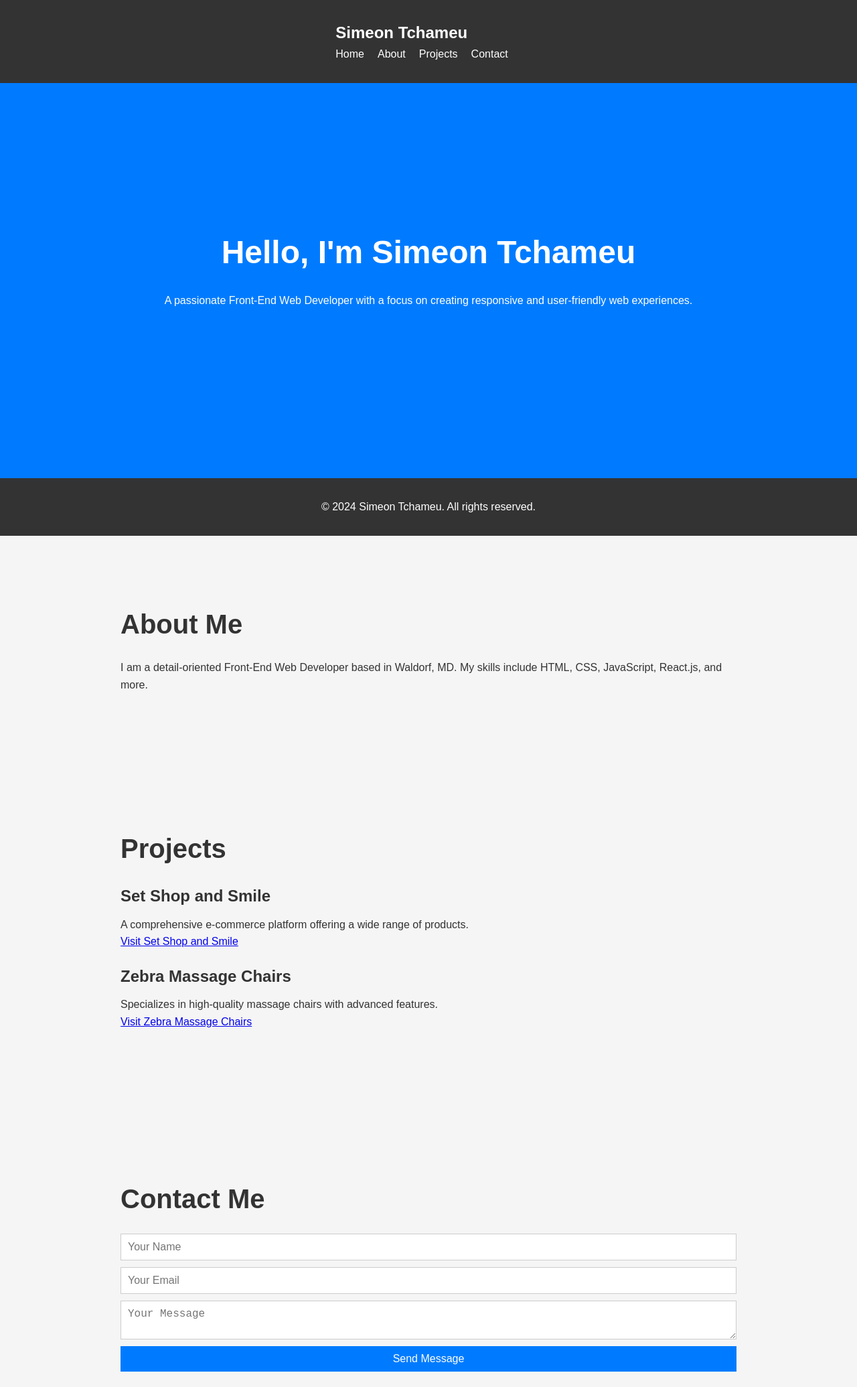
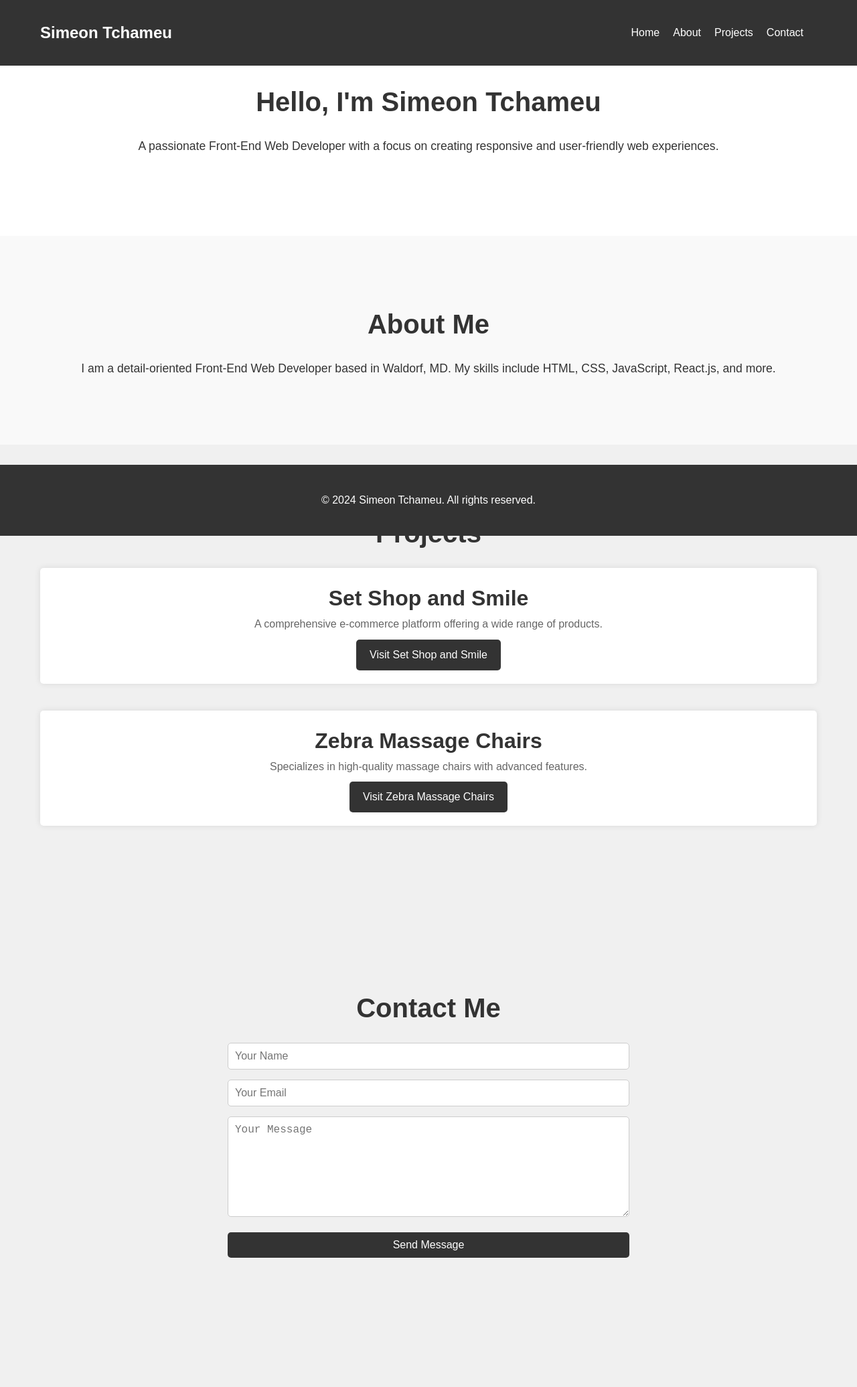
Before and after one commit to emsitchameu/PORTFOLIO, a plain HTML site: page index.html in a window 1280 px wide. Shown: the whole page at 67% size. After the commit the page ends 1993 px from the top, so only its background shows below. Drawn offline with Linux system fonts and the light colour scheme; files that its build step writes are made by us from their sources; files whose address does not match are found by name.

Commit message:
Update Styles

```diff
--- a/styles/styles.css
+++ b/styles/styles.css
@@ -1,43 +1,47 @@
-/* Reset and General Styles */
+/* Reset styles */
 * {
     margin: 0;
     padding: 0;
     box-sizing: border-box;
 }
 
+/* Global styles */
 body {
     font-family: Arial, sans-serif;
     line-height: 1.6;
-    background-color: #f5f5f5;
+    background-color: #f0f0f0;
     color: #333;
 }
 
 .container {
-    max-width: 960px;
+    max-width: 1200px;
     margin: 0 auto;
     padding: 20px;
 }
 
-/* Navigation Styles */
+/* Navigation styles */
 .navbar {
     background-color: #333;
     color: #fff;
+    padding: 10px 0;
+    position: fixed;
+    width: 100%;
+    top: 0;
+    z-index: 1000;
+}
+
+.navbar .container {
     display: flex;
     justify-content: space-between;
     align-items: center;
-    padding: 10px 20px;
-    position: fixed;
-    width: 100%;
-    z-index: 1000;
 }
 
 .navbar .logo {
     font-size: 1.5rem;
-    font-weight: bold;
 }
 
 .nav-menu {
-    list-style: none;
+    list-style-type: none;
     display: flex;
 }
 
@@ -45,79 +49,116 @@ body {
     margin-right: 20px;
 }
 
-.nav-menu a {
+.nav-menu li a {
     color: #fff;
     text-decoration: none;
     transition: color 0.3s ease;
 }
 
-.nav-menu a:hover {
-    color: #f0f0f0;
+.nav-menu li a:hover {
+    color: #ff9900;
 }
 
 .nav-toggle {
     display: none;
     cursor: pointer;
+    font-size: 1.5rem;
 }
 
-/* Home Section */
+/* Home section styles */
 .home-section {
-    height: 100vh;
-    display: flex;
-    justify-content: center;
-    align-items: center;
     text-align: center;
-    background-color: #007bff;
-    color: #fff;
+    padding: 100px 0;
+    background-color: #fff;
 }
 
 .home-section h2 {
-    font-size: 3rem;
+    font-size: 2.5rem;
     margin-bottom: 20px;
+    color: #333;
 }
 
-/* About Section */
+.home-section p {
+    font-size: 1.1rem;
+}
+
+/* About section styles */
 .about-section {
     padding: 80px 0;
+    background-color: #f9f9f9;
+    text-align: center;
 }
 
 .about-section h2 {
     font-size: 2.5rem;
     margin-bottom: 20px;
+    color: #333;
 }
 
-/* Projects Section */
+.about-section p {
+    font-size: 1.1rem;
+}
+
+/* Projects section styles */
 .projects-section {
     padding: 80px 0;
+    text-align: center;
 }
 
 .projects-section h2 {
     font-size: 2.5rem;
     margin-bottom: 20px;
+    color: #333;
 }
 
 .project {
-    margin-bottom: 20px;
+    margin-bottom: 40px;
+    background-color: #fff;
+    padding: 20px;
+    border-radius: 5px;
+    box-shadow: 0 0 10px rgba(0, 0, 0, 0.1);
 }
 
 .project h3 {
-    font-size: 1.5rem;
+    font-size: 2rem;
+    color: #333;
+}
+
+.project p {
+    font-size: 1rem;
+    color: #666;
     margin-bottom: 10px;
 }
 
-/* Contact Section */
+.project a {
+    display: inline-block;
+    background-color: #333;
+    color: #fff;
+    text-decoration: none;
+    padding: 10px 20px;
+    border-radius: 5px;
+    transition: background-color 0.3s ease;
+}
+
+.project a:hover {
+    background-color: #ff9900;
+}
+
+/* Contact section styles */
 .contact-section {
     padding: 80px 0;
+    text-align: center;
 }
 
 .contact-section h2 {
     font-size: 2.5rem;
     margin-bottom: 20px;
+    color: #333;
 }
 
 #contact-form {
-    display: grid;
-    grid-gap: 10px;
+    max-width: 600px;
+    margin: 0 auto;
 }
 
 #contact-form input,
@@ -125,28 +166,66 @@ body {
 #contact-form button {
     width: 100%;
     padding: 10px;
+    margin-bottom: 15px;
+    border: 1px solid #ccc;
+    border-radius: 5px;
     font-size: 1rem;
-    border: 1px solid #ccc;
+}
+
+#contact-form textarea {
+    height: 150px;
 }
 
 #contact-form button {
-    background-color: #007bff;
+    background-color: #333;
     color: #fff;
     border: none;
     cursor: pointer;
+    transition: background-color 0.3s ease;
 }
 
 #contact-form button:hover {
-    background-color: #0056b3;
+    background-color: #ff9900;
 }
 
-/* Footer Section */
+/* Footer styles */
 .footer-section {
+    text-align: center;
+    padding: 20px 0;
     background-color: #333;
     color: #fff;
-    text-align: center;
-    padding: 10px 0;
     position: fixed;
+    width: 100%;
     bottom: 0;
-    width: 100%;
 }
+
+/* Responsive styles */
+@media (max-width: 768px) {
+    .nav-menu {
+        display: none;
+        flex-direction: column;
+        align-items: center;
+        text-align: center;
+        width: 100%;
+        position: absolute;
+        top: 50px;
+        left: 0;
+        background-color: #333;
+        z-index: 999;
+        transition: transform 0.3s ease;
+        transform: scaleY(0);
+        transform-origin: top;
+    }
+
+    .nav-menu.active {
+        transform: scaleY(1);
+    }
+
+    .nav-menu li {
+        margin: 10px 0;
+    }
+
+    .nav-toggle {
+        display: block;
+    }
+}
```
